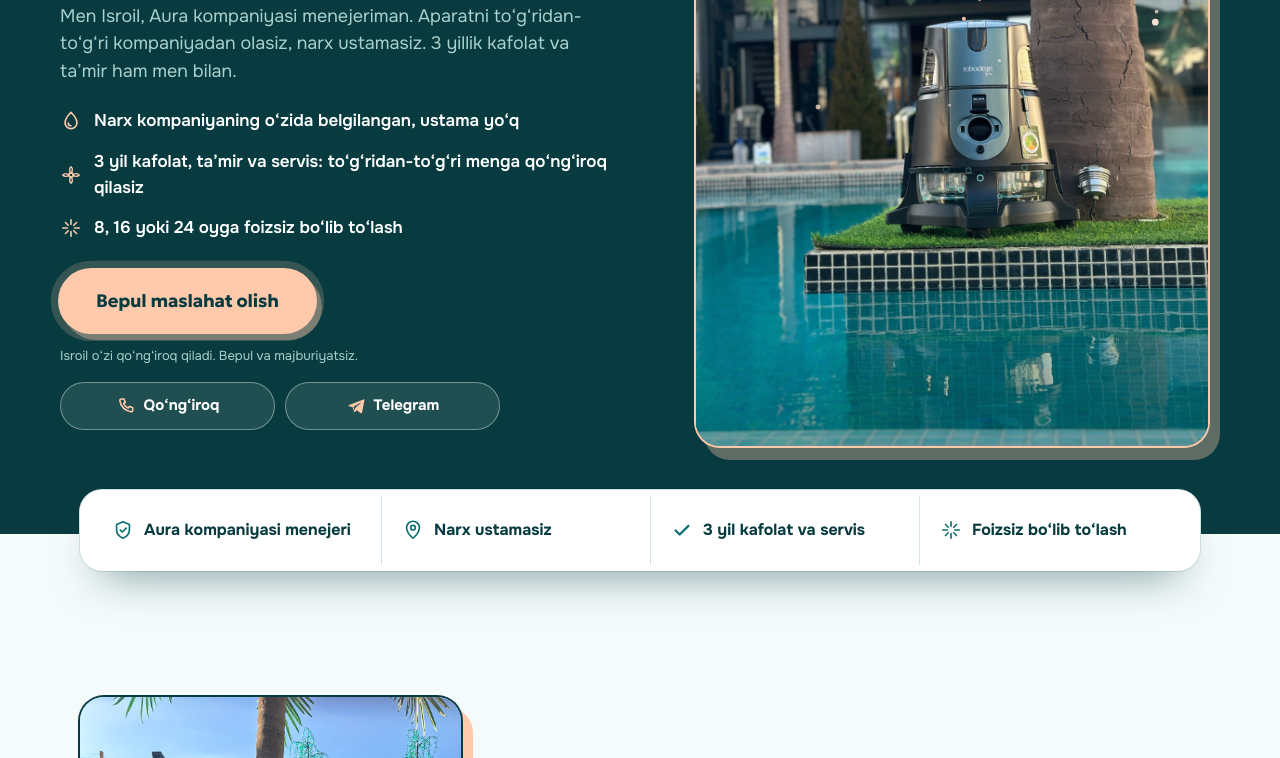
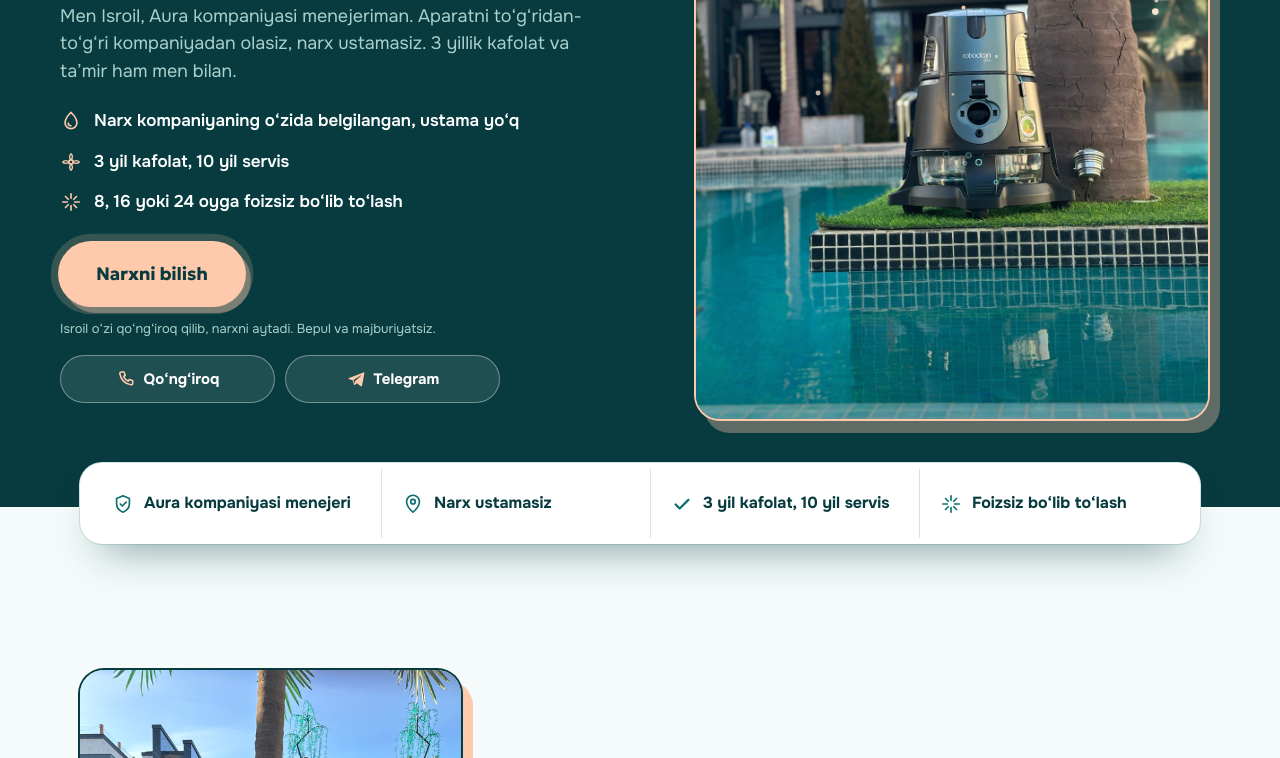
Before and after one commit to tsoyalex1992-jpg/isroil, a plain HTML site: page index.html in a window 1280 px wide. Shown: the part 390-1148 px from the top of the page. Drawn offline with Linux system fonts and the light colour scheme; animation ran at ten frames a second.

Commit message:
CTA 'Narxni bilish' (Узнать цену); simplify warranty bullets to '3 yil kafolat, 10 yil servis'
Co-Authored-By: Claude Sonnet 5.5 <noreply@anthropic.com>

```diff
--- a/app.js
+++ b/app.js
@@ -209,6 +209,20 @@
     f_consent: "Нажимая «Получить консультацию», вы соглашаетесь на обработку ваших данных.",
     t_p: "Спасибо! С 11:00 до 19:00 я сам перезвоню. Если срочно, напишите в Telegram или позвоните."
   });
+  /* Русский перевод: кнопка «Узнать цену», пункт про гарантию и сервис */
+  Object.assign(RU, {
+    hero_b2: "3 года гарантии, 10 лет сервиса",
+    ab2: "3 года гарантии, 10 лет сервиса", a6: "Да: полная гарантия 3 года и сервис 10 лет.",
+    tr3: "3 года гарантии, 10 лет сервиса",
+    cta_main: "Узнать цену", cta_short: "Узнать цену",
+    hero_note: "Исроил сам перезвонит и назовёт цену. Бесплатно и без обязательств.",
+    f_title: "Узнайте цену",
+    f_sub: "Оставьте номер. Я сам перезвоню, назову цену и отвечу на ваши вопросы.",
+    f_send: "Узнать цену",
+    f_consent: "Нажимая «Узнать цену», вы соглашаетесь на обработку ваших данных.",
+    t_p: "Спасибо! С 11:00 до 19:00 я сам перезвоню и назову цену. Если срочно, напишите в Telegram или позвоните."
+  });
+
 
 
 
--- a/index.html
+++ b/index.html
@@ -57,7 +57,7 @@
       </div>
       <a class="callbtn" href="tel:+998935178372" data-call aria-label="Menejerga qo‘ng‘iroq qilish"><svg class="ic"><use href="#i-call"/></svg><span>+998 93 517 83 72</span></a>
       <a class="callbtn callbtn--tg" href="https://t.me/ISROILAZ" target="_blank" rel="noopener" data-tg aria-label="Telegramda yozish"><svg class="ic"><use href="#i-tg"/></svg><span>Telegram</span></a>
-      <button type="button" class="btn btn--sm js-open" data-i18n="cta_short">Maslahat olish</button>
+      <button type="button" class="btn btn--sm js-open" data-i18n="cta_short">Narxni bilish</button>
     </div>
   </div>
   <div class="top__water" id="water" aria-hidden="true"></div>
@@ -78,8 +78,8 @@
       <h1 data-i18n="hero_h1">Roboclean uchun ortiqcha to‘lamang</h1>
     </div>
     <div class="hero__cta wrap">
-      <button type="button" class="btn btn--lg js-open" data-i18n="cta_main">Bepul maslahat olish</button>
-      <p class="note" data-i18n="hero_note">Isroil o‘zi qo‘ng‘iroq qiladi. Bepul va majburiyatsiz.</p>
+      <button type="button" class="btn btn--lg js-open" data-i18n="cta_main">Narxni bilish</button>
+      <p class="note" data-i18n="hero_note">Isroil o‘zi qo‘ng‘iroq qilib, narxni aytadi. Bepul va majburiyatsiz.</p>
       <div class="contacts">
         <a class="pill" href="tel:+998935178372" data-call><svg class="ic"><use href="#i-call"/></svg><span data-i18n="pill_call">Qo‘ng‘iroq</span></a>
         <a class="pill" href="https://t.me/ISROILAZ" target="_blank" rel="noopener" data-tg><svg class="ic"><use href="#i-tg"/></svg><span>Telegram</span></a>
@@ -90,7 +90,7 @@
     <p class="lead" data-i18n="hero_sub">Men Isroil, Aura kompaniyasi menejeriman. Aparatni to‘g‘ridan-to‘g‘ri kompaniyadan olasiz, narx ustamasiz. 3 yillik kafolat va ta’mir ham men bilan.</p>
     <ul class="ticks">
       <li><svg class="ic"><use href="#i-drop"/></svg><span data-i18n="hero_b1">Narx kompaniyaning o‘zida belgilangan, ustama yo‘q</span></li>
-      <li><svg class="ic"><use href="#i-flower"/></svg><span data-i18n="hero_b2">3 yil kafolat, ta’mir va servis: to‘g‘ridan-to‘g‘ri menga qo‘ng‘iroq qilasiz</span></li>
+      <li><svg class="ic"><use href="#i-flower"/></svg><span data-i18n="hero_b2">3 yil kafolat, 10 yil servis</span></li>
       <li><svg class="ic"><use href="#i-spark"/></svg><span data-i18n="hero_b3">8, 16 yoki 24 oyga foizsiz bo‘lib to‘lash</span></li>
     </ul>
   </div>
@@ -101,7 +101,7 @@
   <ul class="wrap facts__in">
     <li><svg class="ic"><use href="#i-shield"/></svg><span data-i18n="tr1">Aura kompaniyasi menejeri</span></li>
     <li><svg class="ic"><use href="#i-pin"/></svg><span data-i18n="tr2">Narx ustamasiz</span></li>
-    <li><svg class="ic"><use href="#i-check"/></svg><span data-i18n="tr3">3 yil kafolat va servis</span></li>
+    <li><svg class="ic"><use href="#i-check"/></svg><span data-i18n="tr3">3 yil kafolat, 10 yil servis</span></li>
     <li><svg class="ic"><use href="#i-spark"/></svg><span data-i18n="tr4">Foizsiz bo‘lib to‘lash</span></li>
   </ul>
 </section>
@@ -115,10 +115,10 @@
       <p class="sec__lead" data-i18n="ab_p">Aura kompaniyasi menejeriman, 7 yildan beri Roboclean bilan ishlayman. Aparat original, narx kompaniyaning o‘zida belgilangan.</p>
       <ul class="ticks ticks--dark">
         <li><svg class="ic"><use href="#i-call"/></svg><span data-i18n="ab1">Aparatni to‘g‘ridan-to‘g‘ri kompaniyadan olasiz, narxga ustama qo‘shilmaydi</span></li>
-        <li><svg class="ic"><use href="#i-home"/></svg><span data-i18n="ab2">3 yil davomida kafolat, ta’mir va savollar bo‘yicha menga to‘g‘ridan-to‘g‘ri qo‘ng‘iroq qilasiz</span></li>
+        <li><svg class="ic"><use href="#i-home"/></svg><span data-i18n="ab2">3 yil kafolat, 10 yil servis</span></li>
         <li><svg class="ic"><use href="#i-check"/></svg><span data-i18n="ab3">Xohlasangiz, aparatni uyingizda, gilamingizda ko‘rsataman</span></li>
       </ul>
-      <button type="button" class="btn js-open" data-i18n="cta_main">Bepul maslahat olish</button>
+      <button type="button" class="btn js-open" data-i18n="cta_main">Narxni bilish</button>
     </div>
   </div>
 </section>
@@ -142,7 +142,7 @@
       <li><b data-i18n="qa2_q">Buzilsa yoki savol tug‘ilsa, kimga qo‘ng‘iroq qilaman?</b><span class="ans"><svg class="ic"><use href="#i-check"/></svg><span data-i18n="qa2_a">Menga. 3 yil davomida ta’mir va servis, istalgan vaqtda.</span></span></li>
       <li><b data-i18n="qa3_q">Narxga ustama qo‘shilganmi?</b><span class="ans"><svg class="ic"><use href="#i-check"/></svg><span data-i18n="qa3_a">Yo‘q. Narx kompaniyaning o‘zida belgilangan. 8, 16 yoki 24 oyga foizsiz bo‘lib to‘lash (0%).</span></span></li>
     </ul>
-    <div class="center center--tight"><button type="button" class="btn js-open" data-i18n="cta_main">Bepul maslahat olish</button></div>
+    <div class="center center--tight"><button type="button" class="btn js-open" data-i18n="cta_main">Narxni bilish</button></div>
   </div>
 </section>
 
@@ -172,7 +172,7 @@
         <li><b data-i18n="dm3_h">Xohlasangiz, demo</b><span data-i18n="dm3_p">Aparatni uyingizda, gilamingizda ko‘rsataman. Qulay vaqtda, dam olish kuni ham.</span></li>
         <li><b data-i18n="dm4_h">Qaror sizniki</b><span data-i18n="dm4_p">Yoqsa olasiz, yoqmasa yo‘q. Demo bepul.</span></li>
       </ol>
-      <button type="button" class="btn js-open" data-i18n="cta_main">Bepul maslahat olish</button>
+      <button type="button" class="btn js-open" data-i18n="cta_main">Narxni bilish</button>
     </div>
   </div>
 </section>
@@ -212,7 +212,7 @@
       <figcaption><b data-i18n="v2_h">Roboclean Pro qurilmasi</b><span data-i18n="v2_p">Uskuna va uning imkoniyatlari</span></figcaption>
     </figure>
   </div>
-  <div class="wrap center"><button type="button" class="btn js-open" data-i18n="cta_main">Bepul maslahat olish</button></div>
+  <div class="wrap center"><button type="button" class="btn js-open" data-i18n="cta_main">Narxni bilish</button></div>
 </section>
 
 <!-- 4. КАК РАБОТАЕТ: анимированная схема -->
@@ -279,7 +279,7 @@
       <article class="t t--s"><svg class="ic ic--l"><use href="#i-leaf"/></svg><h3 data-i18n="bn5_h">Xushbo‘y havo</h3><p data-i18n="bn5_p">Suvga efir moyi qo‘shib, uyni yoqimli hid bilan to‘ldirish mumkin.</p></article>
       <article class="t t--wide t--l"><svg class="ic ic--l"><use href="#i-sofa"/></svg><h3 data-i18n="bn6_h">Hammasi bitta qurilmada</h3><p data-i18n="bn6_p">Gilam, yumshoq mebel, matras, yostiq, o‘yinchoqlar, silliq pollar va suyuqliklarni yig‘ish.</p></article>
     </div>
-    <div class="center center--tight"><button type="button" class="btn js-open" data-i18n="cta_main">Bepul maslahat olish</button></div>
+    <div class="center center--tight"><button type="button" class="btn js-open" data-i18n="cta_main">Narxni bilish</button></div>
   </div>
 </section>
 
@@ -332,9 +332,9 @@
     <details><summary data-i18n="q3">Demo qancha davom etadi?</summary><p data-i18n="a3">Odatda taxminan 20–30 daqiqa.</p></details>
     <details><summary data-i18n="q4">Qaysi hududlarda ishlaysizlar?</summary><p data-i18n="a4">Toshkent shahri va Toshkent viloyatida.</p></details>
     <details><summary data-i18n="q5">Parvarishi murakkabmi?</summary><p data-i18n="a5">Tozalab bo‘lgach suvni to‘kib, idishni chayib qo‘yish kifoya.</p></details>
-    <details><summary data-i18n="q6">Kafolat bormi?</summary><p data-i18n="a6">Ha: 3 yillik to‘liq kafolat, 10 yil xizmat ko‘rsatish. Va 3 yil davomida istalgan vaqtda menga to‘g‘ridan-to‘g‘ri qo‘ng‘iroq qilishingiz mumkin.</p></details>
+    <details><summary data-i18n="q6">Kafolat bormi?</summary><p data-i18n="a6">Ha: 3 yillik to‘liq kafolat va 10 yil servis.</p></details>
     <details><summary data-i18n="q7">Allergiyani davolaydimi?</summary><p data-i18n="a7">Yo‘q, changyutgich dori vositasi emas. U uydagi chang va allergenlarni kamaytirishga yordam beradi. Sog‘liq masalalarida shifokorga murojaat qiling.</p></details>
-    <div class="center"><button type="button" class="btn btn--lg js-open" data-i18n="cta_main">Bepul maslahat olish</button>
+    <div class="center"><button type="button" class="btn btn--lg js-open" data-i18n="cta_main">Narxni bilish</button>
       <div class="contacts contacts--c contacts--dark">
         <a class="pill" href="tel:+998935178372" data-call><svg class="ic"><use href="#i-call"/></svg><span>+998 93 517 83 72</span></a>
         <a class="pill" href="https://t.me/ISROILAZ" target="_blank" rel="noopener" data-tg><svg class="ic"><use href="#i-tg"/></svg><span>@ISROILAZ</span></a>
@@ -361,7 +361,7 @@
 <div class="sticky" id="sticky">
   <a class="callfab" href="tel:+998935178372" data-call aria-label="Menejerga qo‘ng‘iroq qilish"><svg class="ic"><use href="#i-call"/></svg></a>
   <a class="callfab callfab--tg" href="https://t.me/ISROILAZ" target="_blank" rel="noopener" data-tg aria-label="Telegramda yozish"><svg class="ic"><use href="#i-tg"/></svg></a>
-  <button type="button" class="btn btn--block js-open" data-i18n="cta_short">Maslahat olish</button>
+  <button type="button" class="btn btn--block js-open" data-i18n="cta_short">Narxni bilish</button>
 </div>
 
 <!-- MODAL FORM: шаг 1 — только телефон и регион; шаг 2 (после отправки) — необязательные уточнения -->
@@ -370,8 +370,8 @@
     <button type="button" class="modal__x" id="m-close" aria-label="Yopish"><svg class="ic"><use href="#i-x"/></svg></button>
 
     <form id="lead-form" novalidate>
-      <h2 id="m-title" data-i18n="f_title">Bepul maslahat oling</h2>
-      <p class="modal__sub" data-i18n="f_sub">Raqamingizni qoldiring. Men o‘zim qo‘ng‘iroq qilaman va savollaringizga javob beraman.</p>
+      <h2 id="m-title" data-i18n="f_title">Narxni bilib oling</h2>
+      <p class="modal__sub" data-i18n="f_sub">Raqamingizni qoldiring. Men o‘zim qo‘ng‘iroq qilib, narxni aytaman va savollaringizga javob beraman.</p>
 
       <label class="fld">
         <span data-i18n="f_phone">Telefon raqamingiz</span>
@@ -395,14 +395,14 @@
 
       <input type="text" name="website" tabindex="-1" autocomplete="off" class="hp" aria-hidden="true">
 
-      <button type="submit" class="btn btn--block btn--lg" id="f-submit"><span data-i18n="f_send">Maslahat so‘rash</span></button>
+      <button type="submit" class="btn btn--block btn--lg" id="f-submit"><span data-i18n="f_send">Narxni so‘rash</span></button>
       <p class="form-err" id="f-error" role="alert" hidden data-i18n="f_err_send">Ariza yuborilmadi. Internetni tekshirib, qayta urinib ko‘ring.</p>
       <ul class="reassure">
         <li><svg class="ic"><use href="#i-check"/></svg><span data-i18n="f_r1">Majburiyat yo‘q</span></li>
         <li><svg class="ic"><use href="#i-check"/></svg><span data-i18n="f_r2">Spam yo‘q</span></li>
         <li><svg class="ic"><use href="#i-check"/></svg><span data-i18n="f_r3">Bepul</span></li>
       </ul>
-      <p class="fine" data-i18n="f_consent">«Maslahat so‘rash» tugmasini bosib, ma’lumotlaringizni qayta ishlashga rozilik bildirasiz.</p>
+      <p class="fine" data-i18n="f_consent">«Narxni so‘rash» tugmasini bosib, ma’lumotlaringizni qayta ishlashga rozilik bildirasiz.</p>
       <div class="contacts contacts--c contacts--dark contacts--form">
         <a class="pill" href="tel:+998935178372" data-call><svg class="ic"><use href="#i-call"/></svg><span data-i18n="pill_call2">Qo‘ng‘iroq qilaman</span></a>
         <a class="pill" href="https://t.me/ISROILAZ" target="_blank" rel="noopener" data-tg><svg class="ic"><use href="#i-tg"/></svg><span>Telegram</span></a>
@@ -413,7 +413,7 @@
     <div class="thanks" id="thanks" hidden>
       <span class="thanks__ic"><svg class="ic"><use href="#i-check"/></svg></span>
       <h2 data-i18n="t_h">Rahmat!</h2>
-      <p id="t-p" data-i18n="t_p">Rahmat! 11:00–19:00 oralig‘ida o‘zim qo‘ng‘iroq qilaman. Shoshilinch bo‘lsa, Telegramga yozing yoki qo‘ng‘iroq qiling.</p>
+      <p id="t-p" data-i18n="t_p">Rahmat! 11:00–19:00 oralig‘ida o‘zim qo‘ng‘iroq qilib, narxni aytaman. Shoshilinch bo‘lsa, Telegramga yozing yoki qo‘ng‘iroq qiling.</p>
       <span hidden data-i18n="x_ok">Rahmat! Menejer javoblaringizni hisobga oladi va tez orada bog‘lanadi.</span>
 
       <form id="extra-form" class="extra-form" novalidate>
```
